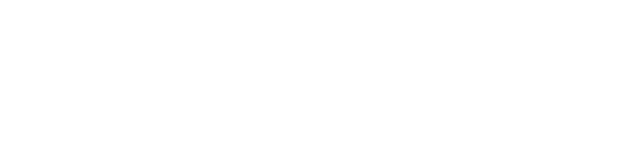
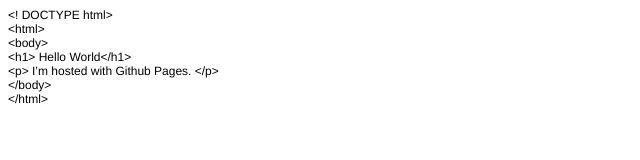
Before and after one commit to jwakl/jwakl.github.io, a plain HTML site: page index.html in a window 1280 px wide. Shown: the whole page, without its empty margins (0-640 px from the left). Drawn offline with Linux system fonts and the light colour scheme.

Commit message:
Update index.html

```diff
--- a/index.html
+++ b/index.html
@@ -7,8 +7,18 @@
   <meta name="Generator" content="Cocoa HTML Writer">
   <meta name="CocoaVersion" content="2299.5">
   <style type="text/css">
+    p.p1 {margin: 0.0px 0.0px 0.0px 0.0px; font: 12.0px Helvetica}
+    p.p2 {margin: 0.0px 0.0px 0.0px 0.0px; font: 12.0px Helvetica; min-height: 14.0px}
   </style>
 </head>
 <body>
+<p class="p1">&lt;! DOCTYPE html&gt;</p>
+<p class="p1">&lt;html&gt;</p>
+<p class="p1">&lt;body&gt;</p>
+<p class="p1">&lt;h1&gt; Hello World&lt;/h1&gt;</p>
+<p class="p1">&lt;p&gt; I’m hosted with Github Pages. &lt;/p&gt;</p>
+<p class="p1">&lt;/body&gt;</p>
+<p class="p1">&lt;/html&gt;</p>
+<p class="p2"><br></p>
 </body>
 </html>
```
